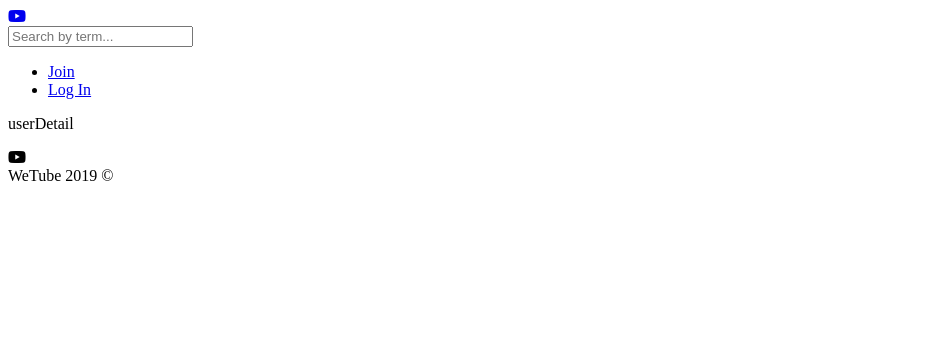
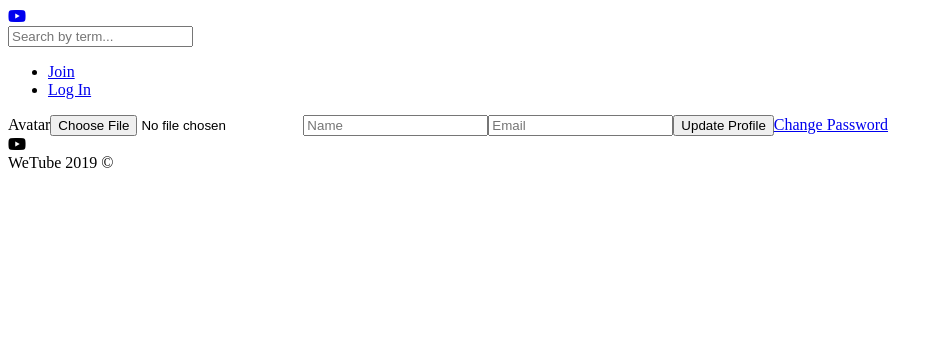
Before and after one commit to stampid/wetube, a Node server app: page /users/edit-profile in a window 1280 px wide. Shown: the top 359 px of the page, without its empty margins (0-943 px from the left). Run offline with Node 20, Linux system fonts and the light colour scheme; some libraries are stand-ins or nearby versions.

Commit message:
Change Profile Html Complete

```diff
--- a/routers/userRouter.js
+++ b/routers/userRouter.js
@@ -4,8 +4,8 @@ import { users, userDetail, editProfile, changePassword } from "../controllers/u
 
 const userRouter  = express.Router();
 
-userRouter.get(routes.userDetail, userDetail);
 userRouter.get(routes.editProfile, editProfile);
 userRouter.get(routes.changePassword, changePassword);
+userRouter.get(routes.userDetail, userDetail);
 
 export default userRouter;
--- a/views/editProfile.pug
+++ b/views/editProfile.pug
@@ -1,4 +1,11 @@
 extends layouts/main.pug
 
 block content
-    p editProfile
+    .form-container
+        from(action=routes.editProfile, method="post")
+            label(for="avatar") Avatar
+            input(type='file', id="avatar", name="avatar")
+            input(type="text", placeholder="Name", name="name")
+            input(type="email", placeholder="Email", name="email")
+            input(type="submit", value="Update Profile")
+        a.form-container__link(href=`/users${routes.changePassword}`) Change Password
--- a/views/join.pug
+++ b/views/join.pug
@@ -1,8 +1,8 @@
 extends layouts/main.pug
 
 block content
-    .form__container
-        form(action="/login", method="post")
+    .form-container
+        form(action=routes.join, method="post")
             input(type="text", name="name", placeholder="Full Name")
             input(type="email", name="email", placeholder="Email")
             input(type="password", name="password", placeholder="Password")
--- a/views/login.pug
+++ b/views/login.pug
@@ -1,8 +1,8 @@
 extends layouts/main.pug
 
 block content
-    .form__container
-        form(action="/login", method="post")
+    .form-container
+        form(action=routes.login, method="post")
             input(type="email", name="email", placeholder="Email")
             input(type="password", name="password", placeholder="Password")
             input(type="submit", value="Log In")
```
Also changed, not shown: README.md.
